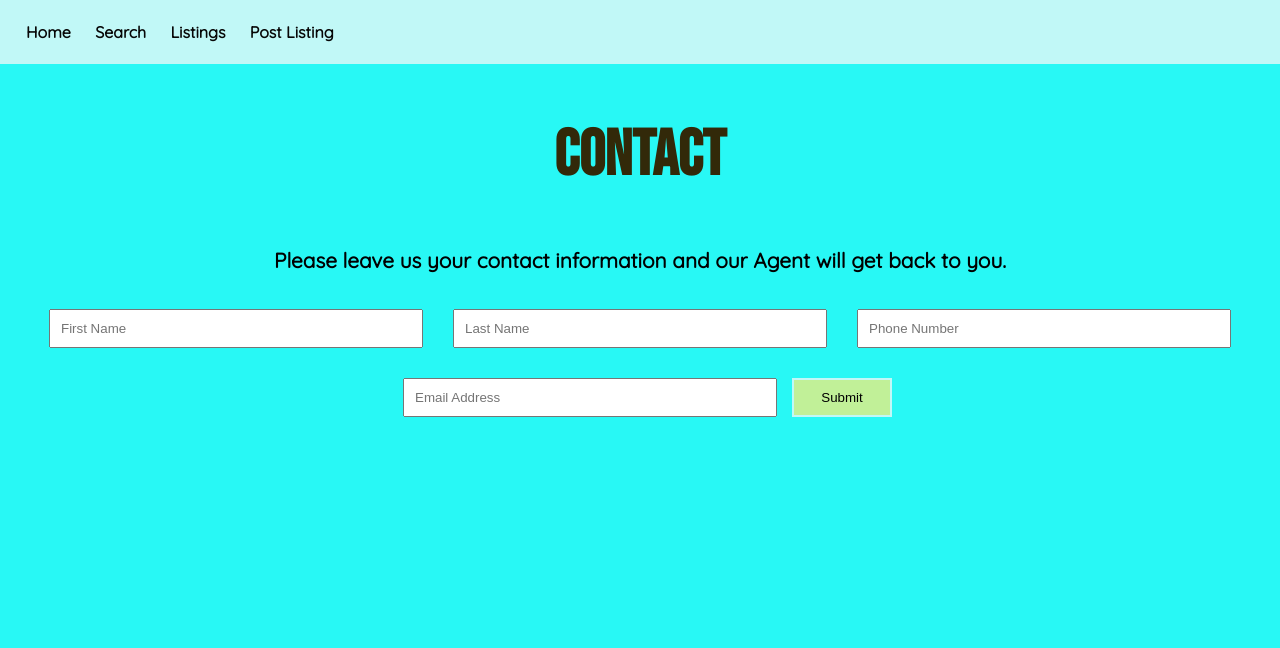
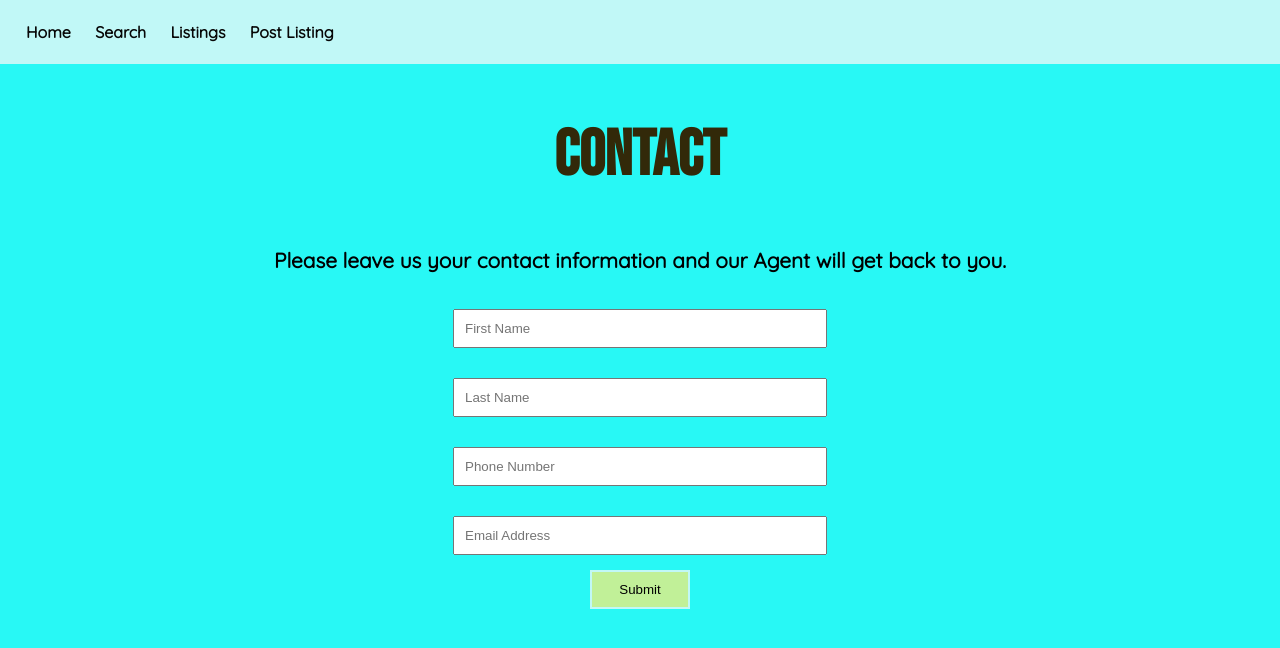
Before and after one commit to MagJoseph/Rentitfy-Project, a React (Create React App) app in the folder client/: page /contact in a window 1280 px wide. Shown: the top 648 px of the page. Built offline with nearby package versions, Linux system fonts and the light colour scheme.

Commit message:
styled Contact component

```diff
--- a/client/src/App.css
+++ b/client/src/App.css
@@ -191,3 +191,10 @@ h2 {
     margin-bottom: 2rem;
 
   }
+
+  .contact-info {
+    display: flex;
+    flex-direction: column;
+    justify-content: center;
+    align-items: center;
+  }
--- a/client/src/components/Contact.jsx
+++ b/client/src/components/Contact.jsx
@@ -4,9 +4,8 @@ const Contact = () => {
   return (
     <div>
       <h2>Contact</h2>
-      <p>Please leave us your contact information
-           and our Agent will get back to you.</p>
-           <form>
+      <p >Please leave us your contact information and our Agent will get back to you.</p>
+           <form className="contact-info">
            <input type="text" placeholder={"First Name"} />
            <input type="text" placeholder={"Last Name"} />
            <input type="text" placeholder={"Phone Number"} />
```
